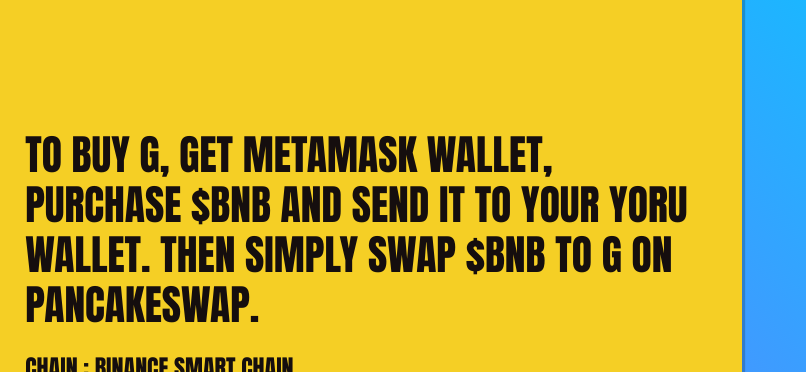
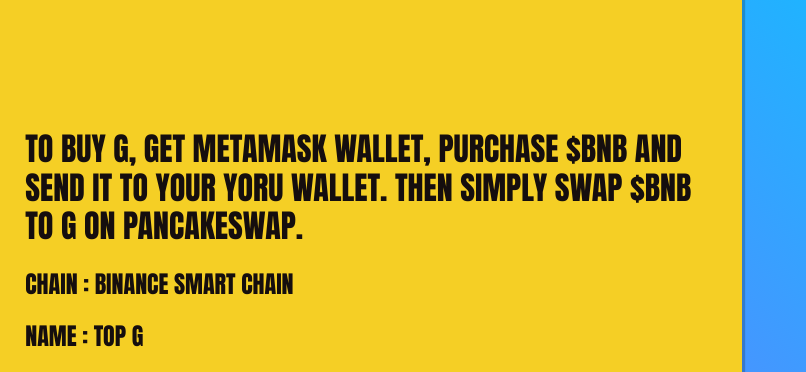
Before and after one commit to m0nithin/tatedogG, a plain HTML site: page index.html in a window 1280 px wide. Shown: the part 2920-3292 px from the top of the page, 474-1280 px from the left. Drawn offline with Linux system fonts and the light colour scheme; a script that the page names is missing.

Commit message:
Add files via upload

```diff
--- a/index.html
+++ b/index.html
@@ -287,7 +287,7 @@
             <img src="/logo.png" alt="Original  Oatmeal the Cat Photo" />
             <!-- <figcaption class="caption">Buy G</figcaption> -->
           </figure>
-          <h6 class="post-title" style="font-size: 2.6rem !important">
+          <h6 class="post-title" style="font-size: 2rem !important">
             To buy G, get Metamask wallet, Purchase $BNB and send it to your
             Yoru wallet. Then simply swap $BNB to G on Pancakeswap.
           </h6>
```
